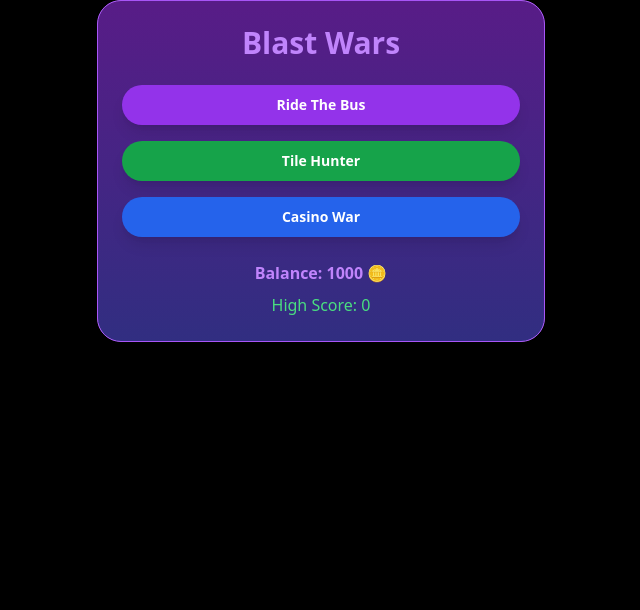
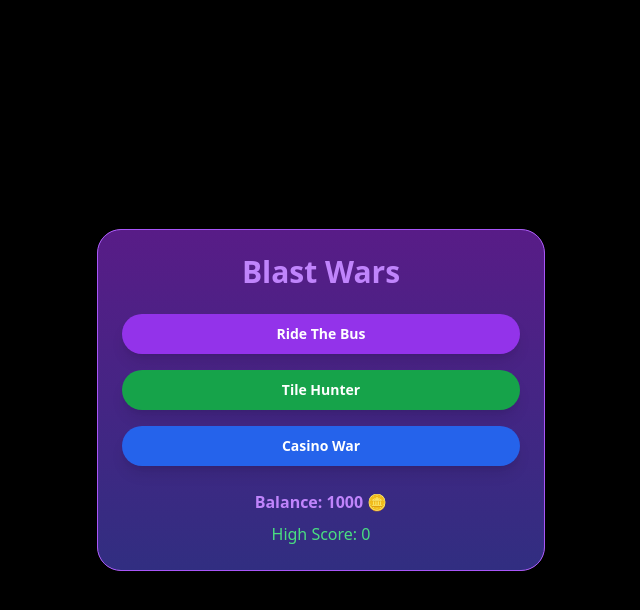
Before and after one commit to ss251/blast-war, a Next.js app: page / in a window 1280 px wide. Shown: the top 610 px of the page, without its empty margins (319-959 px from the left). Built offline with nearby package versions, Linux system fonts and the light colour scheme.

Commit message:
feat: set content to take up entire viewport

```diff
--- a/app/globals.css
+++ b/app/globals.css
@@ -6,6 +6,7 @@
   --foreground-rgb: 255, 255, 255;
   --background-start-rgb: 0, 0, 0;
   --background-end-rgb: 0, 0, 0;
+  --vh: 1vh;
 }
 
 body {
@@ -16,6 +17,22 @@ body {
       rgb(var(--background-end-rgb))
     )
     rgb(var(--background-start-rgb));
+  min-height: calc(var(--vh, 1vh) * 100);
+  display: flex;
+  flex-direction: column;
+}
+
+#__next {
+  flex: 1;
+  display: flex;
+  flex-direction: column;
+}
+
+/* Add this to ensure your main content takes up the full height */
+main {
+  flex: 1;
+  display: flex;
+  flex-direction: column;
 }
 
 @layer utilities {
--- a/app/layout.tsx
+++ b/app/layout.tsx
@@ -1,34 +1,19 @@
 import type { Metadata } from "next";
-import localFont from "next/font/local";
 import "./globals.css";
-
-const geistSans = localFont({
-  src: "./fonts/GeistVF.woff",
-  variable: "--font-geist-sans",
-  weight: "100 900",
-});
-const geistMono = localFont({
-  src: "./fonts/GeistMonoVF.woff",
-  variable: "--font-geist-mono",
-  weight: "100 900",
-});
-
 export const metadata: Metadata = {
-  title: "Create Next App",
+  title: "Blast War",
   description: "Generated by create next app",
 };
 
-export default function RootLayout({
-  children,
-}: Readonly<{
-  children: React.ReactNode;
-}>) {
+export default function RootLayout({ children }: { children: React.ReactNode }) {
   return (
     <html lang="en">
-      <body
-        className={`${geistSans.variable} ${geistMono.variable} antialiased`}
-      >
-        {children}
+      <body className="bg-black">
+        <main className="flex items-center justify-center min-h-screen p-4">
+          <div className="w-full max-w-md">
+            {children}
+          </div>
+        </main>
       </body>
     </html>
   );
--- a/app/page.tsx
+++ b/app/page.tsx
@@ -28,8 +28,6 @@ const INITIAL_GAME_DATA: GameData = {
 interface TelegramWebApp {
   ready: () => void;
   expand: () => void;
-  onEvent: (eventType: string, callback: () => void) => void;
-  offEvent: (eventType: string, callback: () => void) => void;
   // Add other methods and properties as needed
 }
 
@@ -49,28 +47,25 @@ export default function BlastWars() {
   const [betAmount, setBetAmount] = useState(250)
   const [gameData, setGameData] = useState<GameData>(INITIAL_GAME_DATA)
   const [soundEnabled, setSoundEnabled] = useState(true)
-  const [tg, setTg] = useState<TelegramWebApp | null>(null)
 
   useEffect(() => {
-    if (typeof window !== 'undefined' && window.Telegram?.WebApp) {
-      const tgApp = window.Telegram.WebApp
-      setTg(tgApp)
-      tgApp.ready()
-      tgApp.expand()
+    const tg = window.Telegram?.WebApp
+    if (tg) {
+      tg.ready()
+      tg.expand()
 
-      tgApp.onEvent('viewportChanged', handleViewportChange)
+      // Set the viewport height to match the content
+      const setViewportHeight = () => {
+        const vh = window.innerHeight * 0.01
+        document.documentElement.style.setProperty('--vh', `${vh}px`)
+      }
 
-      return () => {
-        tgApp.offEvent('viewportChanged', handleViewportChange)
-      }
+      setViewportHeight()
+      window.addEventListener('resize', setViewportHeight)
+
+      return () => window.removeEventListener('resize', setViewportHeight)
     }
   }, [])
-
-  const handleViewportChange = () => {
-    console.log('Viewport changed', tg)
-    // You can use the `tg` state here if needed
-    // For example: tg?.someMethod()
-  }
 
   const startGame = (game: Game) => {
     setCurrentGame(game)
--- a/components/GameLauncher.tsx
+++ b/components/GameLauncher.tsx
@@ -8,10 +8,10 @@ interface GameLauncherProps {
 
 export default function GameLauncher({ startGame, gameData }: GameLauncherProps) {
   return (
-    <Card className="bg-gradient-to-b from-purple-900 to-indigo-900 text-white shadow-xl rounded-3xl overflow-hidden border border-purple-500">
-      <CardContent className="p-6">
+    <Card className="bg-gradient-to-b from-purple-900 to-indigo-900 text-white shadow-xl rounded-3xl overflow-hidden border border-purple-500 flex flex-col h-full">
+      <CardContent className="p-6 flex flex-col flex-grow">
         <h1 className="text-3xl font-bold mb-6 text-center text-purple-400 shadow-text">Blast Wars</h1>
-        <div className="space-y-4">
+        <div className="space-y-4 flex-grow flex flex-col justify-center">
           <Button
             className="w-full bg-purple-600 hover:bg-purple-700 text-white font-bold py-3 rounded-full transition-all duration-200 shadow-lg"
             onClick={() => startGame('RideTheBus')}
@@ -31,8 +31,10 @@ export default function GameLauncher({ startGame, gameData }: GameLauncherProps)
             Casino War
           </Button>
         </div>
-        <p className="text-center text-purple-400 mt-6 font-bold">Balance: {gameData.balance} 🪙</p>
-        <p className="text-center text-green-400 mt-2">High Score: {gameData.highScore}</p>
+        <div className="mt-auto">
+          <p className="text-center text-purple-400 mt-6 font-bold">Balance: {gameData.balance} 🪙</p>
+          <p className="text-center text-green-400 mt-2">High Score: {gameData.highScore}</p>
+        </div>
       </CardContent>
     </Card>
   )
```
